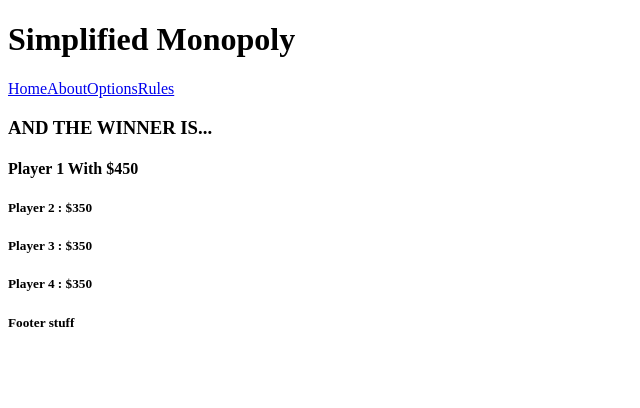
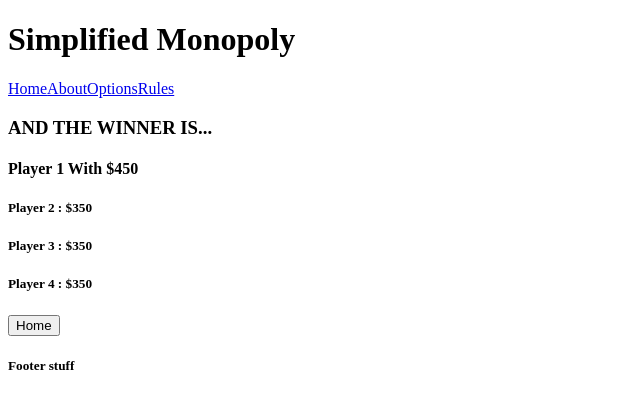
Before and after one commit to CodyRR/Unit-1-Monopoly, a React (Vite) app in the folder Simplified-Monopoly/: page /results in a window 1280 px wide. Shown: the top 408 px of the page, without its empty margins (0-640 px from the left). Built offline with nearby package versions, Linux system fonts and the light colour scheme.

Commit message:
Creating a Results Page and added basic HTML

```diff
--- a/Simplified-Monopoly/src/pages/ResultsPage.jsx
+++ b/Simplified-Monopoly/src/pages/ResultsPage.jsx
@@ -8,6 +8,7 @@
             <h5>Player 2 : $350</h5>
             <h5>Player 3 : $350</h5>
             <h5>Player 4 : $350</h5>
+            <button>Home</button>
         </div>
     )
 }
```
